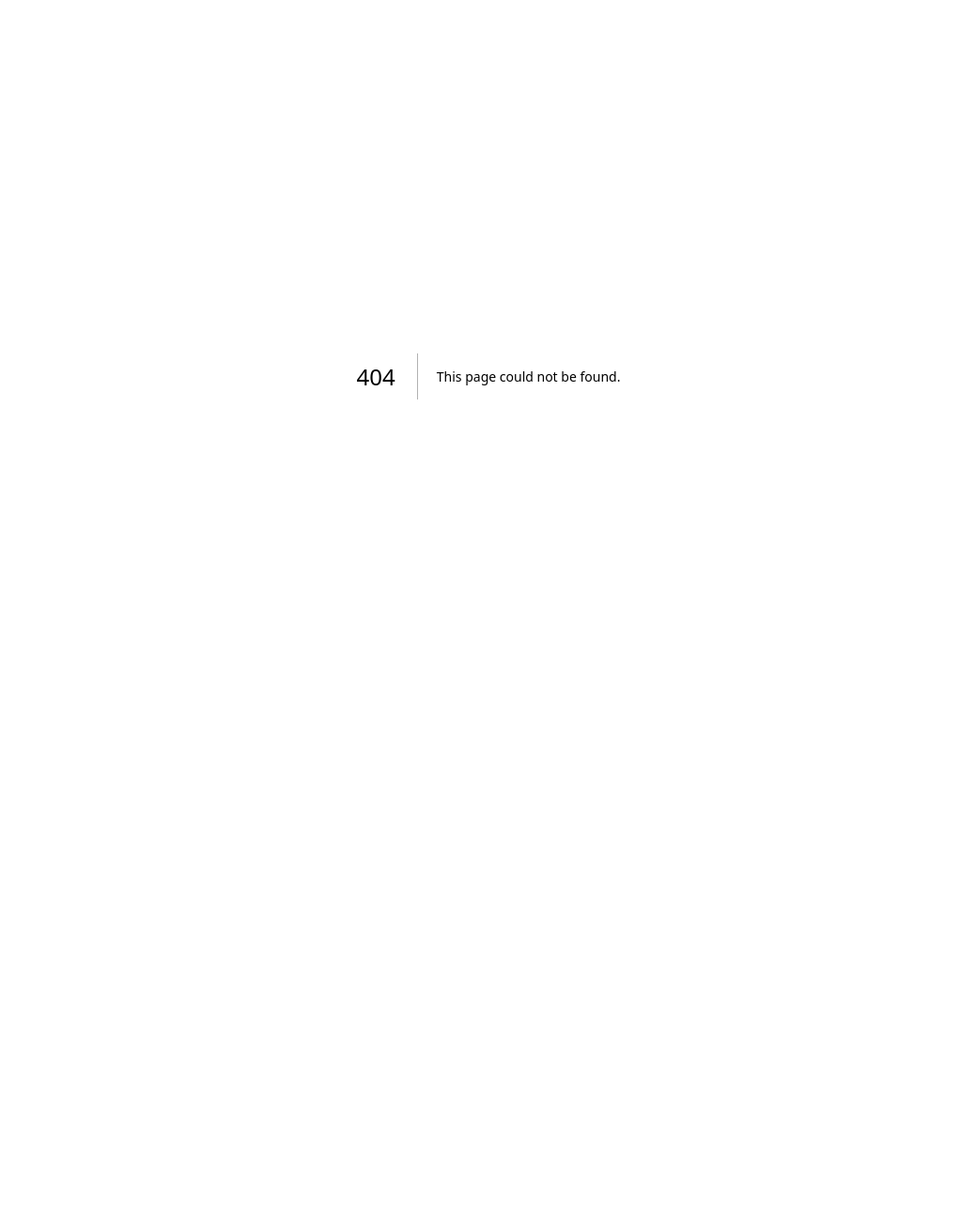
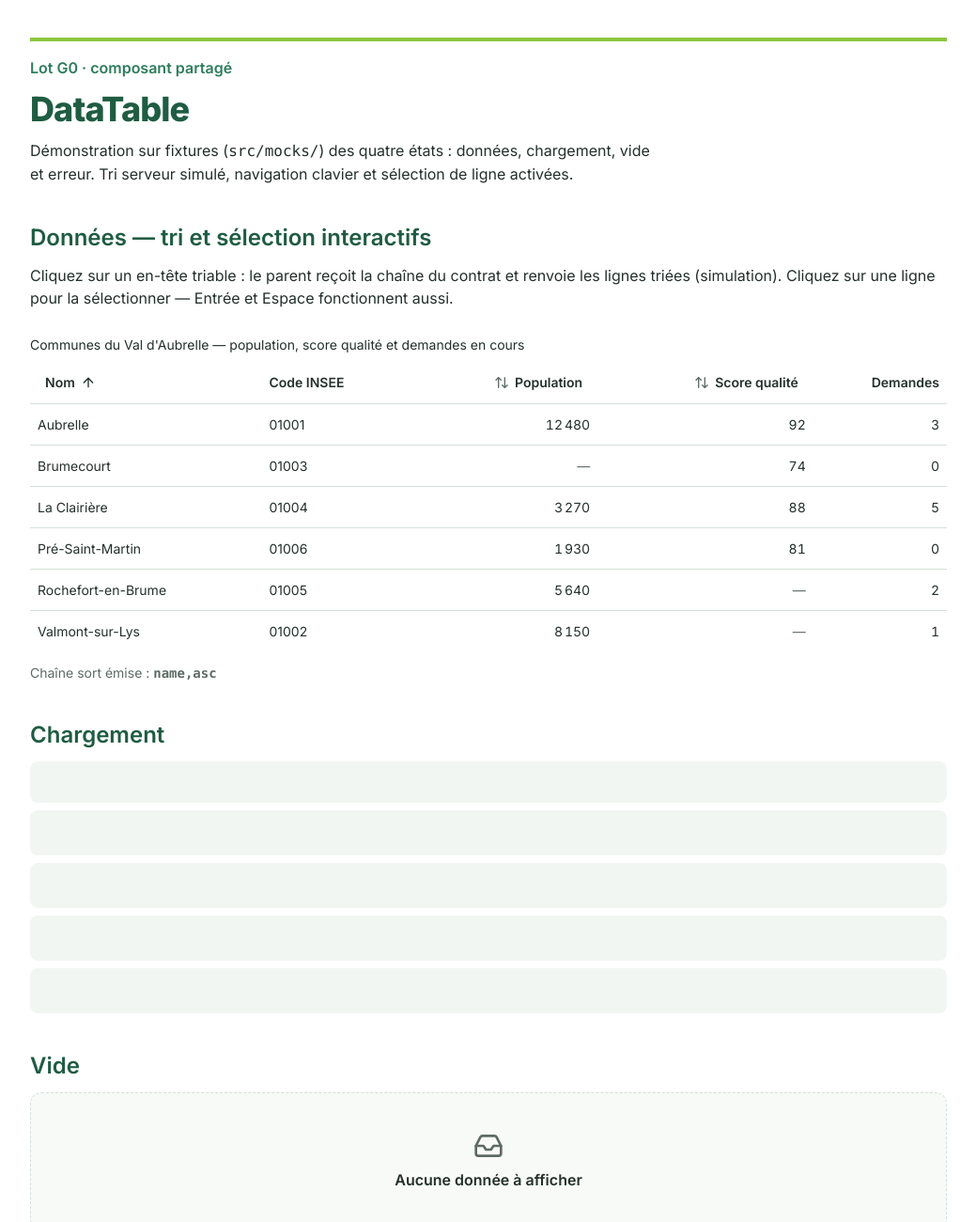
Before and after one commit to Kob0o/ValAubrelleFront, a Next.js app: page /dev/data-table in a window 1280 px wide. Before the commit this address had no page. Shown: the top 1300 px of the page at 94% size, without its empty margins (120-1159 px from the left). Before the commit the page ends 800 px from the top, so only its background shows below. Built offline with nearby package versions, Linux system fonts and the light colour scheme.

Commit message:
feat(dev): add DataTable demo page with fixtures (4 states)

```diff
--- /dev/null
+++ b/src/app/dev/data-table/data-table-demo.tsx
@@ -0,0 +1,149 @@
+"use client";
+
+import { useMemo, useState } from "react";
+
+import {
+  DataTable,
+  parseSortString,
+  type DataTableColumn,
+  type SortState,
+} from "@/components/shared/data-table";
+import {
+  municipalities,
+  type MunicipalityFixture,
+} from "@/mocks/municipalities";
+
+const columns: DataTableColumn<MunicipalityFixture>[] = [
+  {
+    accessorKey: "name",
+    header: "Nom",
+    meta: { sortable: true, sortField: "name" },
+  },
+  { accessorKey: "inseeCode", header: "Code INSEE" },
+  {
+    accessorKey: "population",
+    header: "Population",
+    meta: { numeric: true, sortable: true, sortField: "population" },
+    cell: (info) => Number(info.getValue()).toLocaleString("fr-FR"),
+  },
+  {
+    accessorKey: "qualityScore",
+    header: "Score qualité",
+    meta: { numeric: true, sortable: true, sortField: "qualityScore" },
+  },
+  {
+    accessorKey: "openRequests",
+    header: "Demandes",
+    meta: { numeric: true },
+  },
+];
+
+/**
+ * Démo du DataTable (lot G0) avec les fixtures de src/mocks/.
+ * Le tri est rejoué côté client UNIQUEMENT pour simuler la réponse du
+ * serveur : en production, le parent renvoie la chaîne sort à l'API.
+ */
+export function DataTableDemo() {
+  const [sort, setSort] = useState<SortState | null>({
+    field: "name",
+    direction: "asc",
+  });
+  const [selectedId, setSelectedId] = useState<string | number | null>(null);
+  const [lastClick, setLastClick] = useState<string | null>(null);
+
+  const sortedRows = useMemo(() => {
+    if (!sort) {
+      return municipalities;
+    }
+    const key = sort.field as keyof MunicipalityFixture;
+    return [...municipalities].sort((a, b) => {
+      const left = a[key];
+      const right = b[key];
+      if (left === null || left === undefined) return 1;
+      if (right === null || right === undefined) return -1;
+      const order = left < right ? -1 : left > right ? 1 : 0;
+      return sort.direction === "asc" ? order : -order;
+    });
+  }, [sort]);
+
+  return (
+    <div className="flex flex-col gap-10">
+      <section aria-labelledby="demo-donnees" className="flex flex-col gap-3">
+        <h2
+          id="demo-donnees"
+          className="text-2xl font-semibold text-[var(--color-primary-strong)]"
+        >
+          Données — tri et sélection interactifs
+        </h2>
+        <p className="text-base text-[var(--color-text)]">
+          Cliquez sur un en-tête triable : le parent reçoit la chaîne du
+          contrat et renvoie les lignes triées (simulation). Cliquez sur une
+          ligne pour la sélectionner — Entrée et Espace fonctionnent aussi.
+        </p>
+        <DataTable
+          columns={columns}
+          rows={sortedRows}
+          caption="Communes du Val d'Aubrelle — population, score qualité et demandes en cours"
+          sort={sort}
+          onSortChange={(value) => setSort(parseSortString(value))}
+          onRowClick={(row) => {
+            setSelectedId(row.id);
+            setLastClick(row.name);
+          }}
+          selectedId={selectedId}
+        />
+        <p className="text-sm text-[var(--color-text-muted)]" aria-live="polite">
+          Chaîne sort émise :{" "}
+          <code className="font-semibold">
+            {sort ? `${sort.field},${sort.direction}` : "aucune"}
+          </code>
+          {lastClick ? ` · Dernière ligne cliquée : ${lastClick}` : ""}
+        </p>
+      </section>
+
+      <section aria-labelledby="demo-chargement" className="flex flex-col gap-3">
+        <h2
+          id="demo-chargement"
+          className="text-2xl font-semibold text-[var(--color-primary-strong)]"
+        >
+          Chargement
+        </h2>
+        <DataTable
+          columns={columns}
+          rows={[]}
+          caption="Communes du Val d'Aubrelle — chargement en cours"
+          loading
+        />
+      </section>
+
+      <section aria-labelledby="demo-vide" className="flex flex-col gap-3">
+        <h2
+          id="demo-vide"
+          className="text-2xl font-semibold text-[var(--color-primary-strong)]"
+        >
+          Vide
+        </h2>
+        <DataTable
+          columns={columns}
+          rows={[]}
+          caption="Communes du Val d'Aubrelle — aucun résultat"
+        />
+      </section>
+
+      <section aria-labelledby="demo-erreur" className="flex flex-col gap-3">
+        <h2
+          id="demo-erreur"
+          className="text-2xl font-semibold text-[var(--color-primary-strong)]"
+        >
+          Erreur
+        </h2>
+        <DataTable
+          columns={columns}
+          rows={[]}
+          caption="Communes du Val d'Aubrelle — erreur de chargement"
+          error="Impossible de charger les communes. Vérifiez votre connexion puis réessayez."
+        />
+      </section>
+    </div>
+  );
+}
--- /dev/null
+++ b/src/app/dev/data-table/page.tsx
@@ -0,0 +1,34 @@
+import type { Metadata } from "next";
+
+import { DataTableDemo } from "./data-table-demo";
+
+export const metadata: Metadata = {
+  title: "Démo DataTable — Observatoire de l'habitat",
+  description:
+    "Page de démonstration du DataTable partagé (lot G0) : données, chargement, vide et erreur sur fixtures.",
+};
+
+export default function DataTableDemoPage() {
+  return (
+    <main
+      id="contenu"
+      className="mx-auto flex w-full max-w-5xl flex-1 flex-col gap-10 px-6 py-10"
+    >
+      <header className="flex flex-col gap-3 border-t-4 border-[var(--color-accent)] pt-4">
+        <p className="text-base font-semibold text-[var(--color-primary)]">
+          Lot G0 · composant partagé
+        </p>
+        <h1 className="text-4xl font-extrabold tracking-tight text-[var(--color-primary-strong)]">
+          DataTable
+        </h1>
+        <p className="max-w-2xl text-base text-[var(--color-text)]">
+          Démonstration sur fixtures (<code>src/mocks/</code>) des quatre
+          états : données, chargement, vide et erreur. Tri serveur simulé,
+          navigation clavier et sélection de ligne activées.
+        </p>
+      </header>
+
+      <DataTableDemo />
+    </main>
+  );
+}
```
